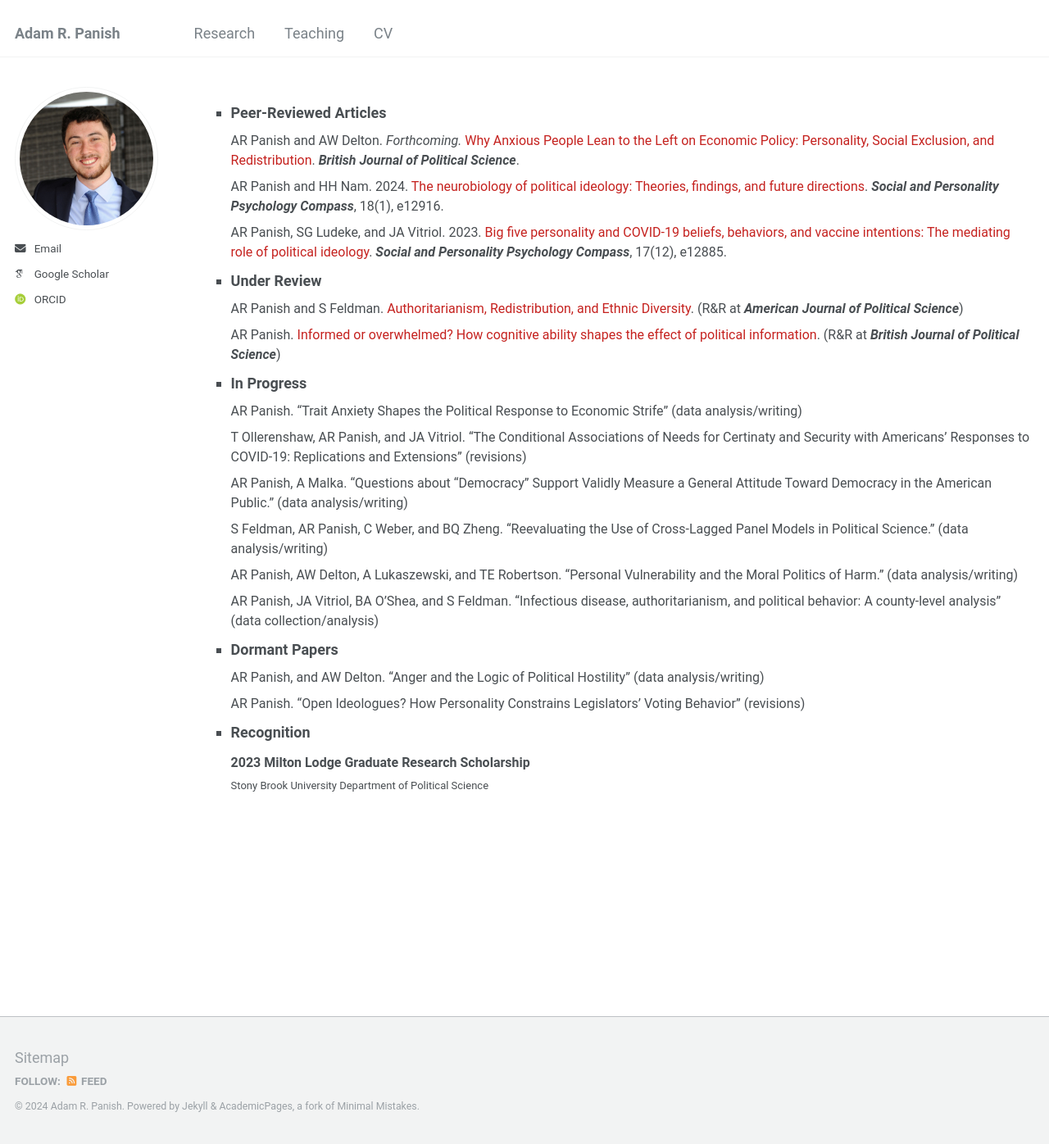
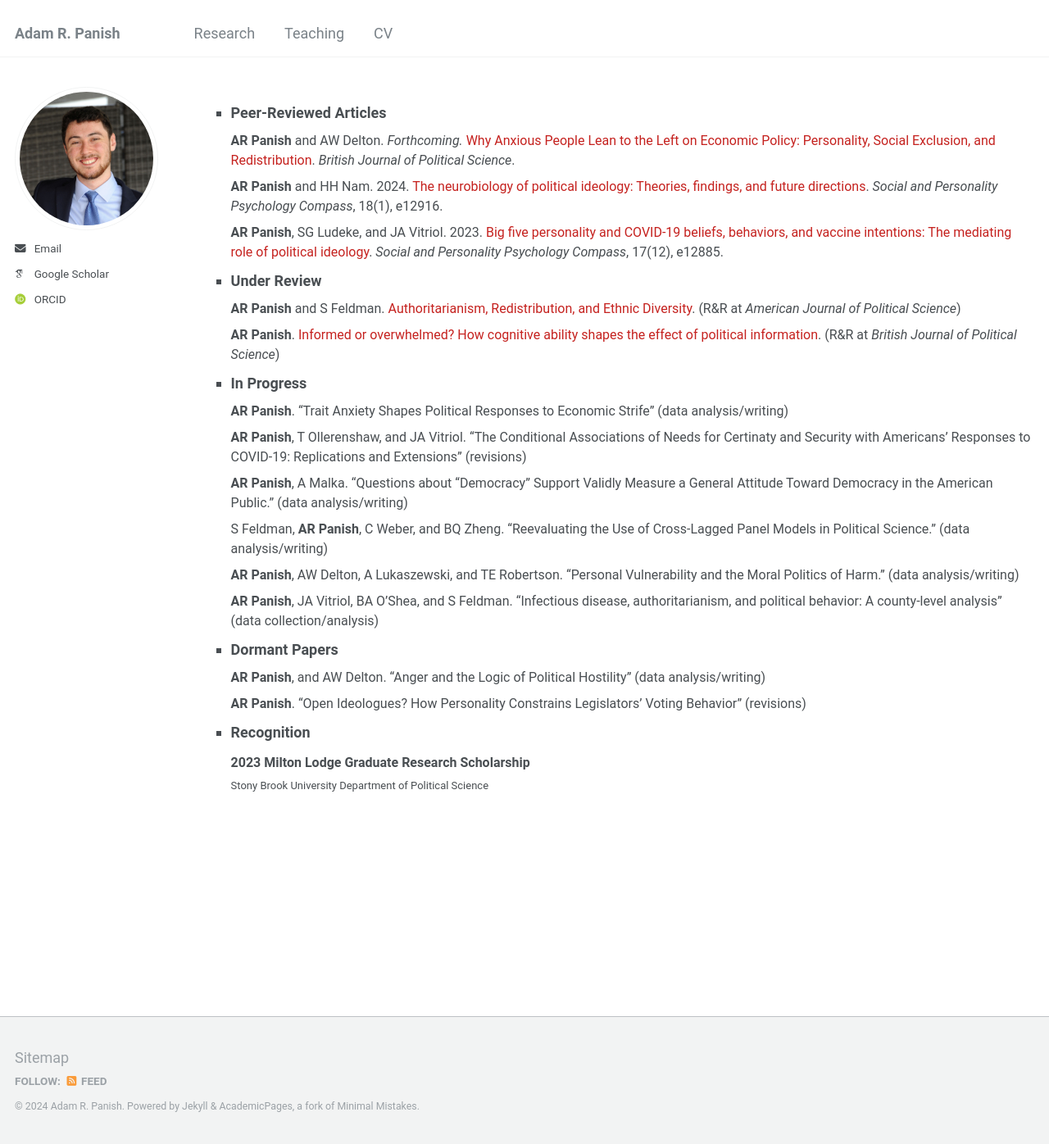
Before and after one commit to adampanish/adampanish.github.io, a Jekyll site: the page built from _pages/research.html, in a window 1280 px wide and 1396 px high. Shown: the whole window at 82% size. Built offline with Jekyll 4.4.1, drawn with Linux system fonts in a browser that asks for light colours; some web fonts are replaced.

Commit message:
Update research.html

```diff
--- a/_pages/research.html
+++ b/_pages/research.html
@@ -16,9 +16,9 @@ ul{
     <font size=4.5><b>Peer-Reviewed Articles</b></font>
     <ul style="list-style-type:none">
         <font size=3>
-      <li>AR Panish and AW Delton. <i>Forthcoming.</i> <a style="text-decoration:none" href="https://www.dropbox.com/scl/fi/6asbl7xmwbo2fbpg2q6eq/panish_delton_anxious_2024.pdf?rlkey=wwmde8r5b71kkw3dkat90zyrc&st=rbajjc4g&dl=0" target="_blank">Why Anxious People Lean to the Left on Economic Policy: Personality, Social Exclusion, and Redistribution</a>. <i><strong>British Journal of Political Science</strong></i>.</li>
-      <li>AR Panish and HH Nam. 2024. <a style="text-decoration:none" href="https://www.dropbox.com/scl/fi/sj69ayc1z5t7d8o8twixv/panish_nam_brain_2024.pdf?rlkey=09l0qc5kdduh0qt1v3o8tylbq&st=9qsrs6lu&dl=0" target="_blank">The neurobiology of political ideology: Theories, findings, and future directions</a>. <i><strong>Social and Personality Psychology Compass</strong></i>, 18(1), e12916.</li>
-      <li>AR Panish, SG Ludeke, and JA Vitriol. 2023. <a style="text-decoration:none" href="https://www.dropbox.com/scl/fi/tf16ohk1c1dyxmyltifek/panish_ludeke_vitriol_covid_2023.pdf?rlkey=bsmblnhw2cpspw8ebk6g9lb18&st=u2ak5dkg&dl=0" target="_blank">Big five personality and COVID-19 beliefs, behaviors, and vaccine intentions: The mediating role of political ideology</a>. <i><strong>Social and Personality Psychology Compass</strong></i>, 17(12), e12885.</li>
+      <li><strong>AR Panish</strong> and AW Delton. <i>Forthcoming.</i> <a style="text-decoration:none" href="https://www.dropbox.com/scl/fi/6asbl7xmwbo2fbpg2q6eq/panish_delton_anxious_2024.pdf?rlkey=wwmde8r5b71kkw3dkat90zyrc&st=rbajjc4g&dl=0" target="_blank">Why Anxious People Lean to the Left on Economic Policy: Personality, Social Exclusion, and Redistribution</a>. <i>British Journal of Political Science</i>.</li>
+      <li><strong>AR Panish</strong> and HH Nam. 2024. <a style="text-decoration:none" href="https://www.dropbox.com/scl/fi/sj69ayc1z5t7d8o8twixv/panish_nam_brain_2024.pdf?rlkey=09l0qc5kdduh0qt1v3o8tylbq&st=9qsrs6lu&dl=0" target="_blank">The neurobiology of political ideology: Theories, findings, and future directions</a>. <i>Social and Personality Psychology Compass</i>, 18(1), e12916.</li>
+      <li><strong>AR Panish</strong>, SG Ludeke, and JA Vitriol. 2023. <a style="text-decoration:none" href="https://www.dropbox.com/scl/fi/tf16ohk1c1dyxmyltifek/panish_ludeke_vitriol_covid_2023.pdf?rlkey=bsmblnhw2cpspw8ebk6g9lb18&st=u2ak5dkg&dl=0" target="_blank">Big five personality and COVID-19 beliefs, behaviors, and vaccine intentions: The mediating role of political ideology</a>. <i>Social and Personality Psychology Compass</i>, 17(12), e12885.</li>
         </font>
     </ul>
   </li>
@@ -27,8 +27,8 @@ ul{
     <font size=4.5><b>Under Review</b></font>
     <ul style="list-style-type:none">
         <font size=3>
-        <li>AR Panish and S Feldman. <a style="text-decoration:none" href="https://www.dropbox.com/scl/fi/58i4blxvq4boe47q8djv4/panish_feldman_redistribution_2024.pdf?rlkey=dcqn3b67jbtd5e4cmmjxefnyf&st=5iwmtlqf&dl=0" target="_blank">Authoritarianism, Redistribution, and Ethnic Diversity</a>. (R&R at <i><strong>American Journal of Political Science</strong></i>)</li>
-        <li>AR Panish. <a style="text-decoration:none" href="https://www.dropbox.com/scl/fi/o7ml9g0v776t21cq4epw9/panish_cognitive_2024.pdf?rlkey=i0hdacf0qrlucznukqmjecg83&st=ghvrcxp5&dl=0" target="_blank">Informed or overwhelmed? How cognitive ability shapes the effect of political information</a>. (R&R at <i><strong>British Journal of Political Science</strong></i>)</li>
+        <li><strong>AR Panish</strong> and S Feldman. <a style="text-decoration:none" href="https://www.dropbox.com/scl/fi/58i4blxvq4boe47q8djv4/panish_feldman_redistribution_2024.pdf?rlkey=dcqn3b67jbtd5e4cmmjxefnyf&st=5iwmtlqf&dl=0" target="_blank">Authoritarianism, Redistribution, and Ethnic Diversity</a>. (R&R at <i>American Journal of Political Science</i>)</li>
+        <li><strong>AR Panish</strong>. <a style="text-decoration:none" href="https://www.dropbox.com/scl/fi/o7ml9g0v776t21cq4epw9/panish_cognitive_2024.pdf?rlkey=i0hdacf0qrlucznukqmjecg83&st=ghvrcxp5&dl=0" target="_blank">Informed or overwhelmed? How cognitive ability shapes the effect of political information</a>. (R&R at <i>British Journal of Political Science</i>)</li>
         </font>
     </ul>
   </li>
@@ -37,12 +37,12 @@ ul{
     <font size=4.5><b>In Progress</b></font>
     <ul style="list-style-type:none">
         <font size=3>
-        <li>AR Panish. <q>Trait Anxiety Shapes the Political Response to Economic Strife</q> (data analysis/writing)</li>
-        <li>T Ollerenshaw, AR Panish, and JA Vitriol. <q>The Conditional Associations of Needs for Certinaty and Security with Americans’ Responses to COVID-19: Replications and Extensions</q> (revisions)</li>
-        <li>AR Panish, A Malka. <q>Questions about “Democracy” Support Validly Measure a General Attitude Toward Democracy in the American Public.</q> (data analysis/writing)</li>
-        <li>S Feldman, AR Panish, C Weber, and BQ Zheng. <q>Reevaluating the Use of Cross-Lagged Panel Models in Political Science.</q> (data analysis/writing)</li>
-        <li>AR Panish, AW Delton, A Lukaszewski, and TE Robertson. <q>Personal Vulnerability and the Moral Politics of Harm.</q> (data analysis/writing)</li>
-        <li>AR Panish, JA Vitriol, BA O’Shea, and S Feldman. <q>Infectious disease, authoritarianism, and political behavior: A county-level analysis</q> (data collection/analysis)</li>
+        <li><strong>AR Panish</strong>. <q>Trait Anxiety Shapes Political Responses to Economic Strife</q> (data analysis/writing)</li>
+        <li><strong>AR Panish</strong>, T Ollerenshaw, and JA Vitriol. <q>The Conditional Associations of Needs for Certinaty and Security with Americans’ Responses to COVID-19: Replications and Extensions</q> (revisions)</li>
+        <li><strong>AR Panish</strong>, A Malka. <q>Questions about “Democracy” Support Validly Measure a General Attitude Toward Democracy in the American Public.</q> (data analysis/writing)</li>
+        <li>S Feldman, <strong>AR Panish</strong>, C Weber, and BQ Zheng. <q>Reevaluating the Use of Cross-Lagged Panel Models in Political Science.</q> (data analysis/writing)</li>
+        <li><strong>AR Panish</strong>, AW Delton, A Lukaszewski, and TE Robertson. <q>Personal Vulnerability and the Moral Politics of Harm.</q> (data analysis/writing)</li>
+        <li><strong>AR Panish</strong>, JA Vitriol, BA O’Shea, and S Feldman. <q>Infectious disease, authoritarianism, and political behavior: A county-level analysis</q> (data collection/analysis)</li>
         </font>
     </ul>
   </li>
@@ -51,8 +51,8 @@ ul{
     <font size=4.5><b>Dormant Papers</b></font>
     <ul style="list-style-type:none">
         <font size=3>
-        <li>AR Panish, and AW Delton. <q>Anger and the Logic of Political Hostility</q> (data analysis/writing)</li>
-        <li>AR Panish. <q>Open Ideologues? How Personality Constrains Legislators’ Voting Behavior</q> (revisions)</li>
+        <li><strong>AR Panish</strong>, and AW Delton. <q>Anger and the Logic of Political Hostility</q> (data analysis/writing)</li>
+        <li><strong>AR Panish</strong>. <q>Open Ideologues? How Personality Constrains Legislators’ Voting Behavior</q> (revisions)</li>
         </font>
     </ul>
   </li>
```
